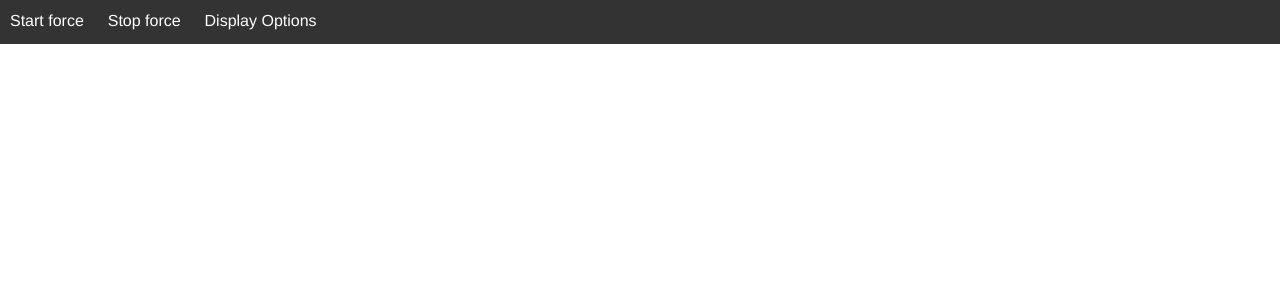
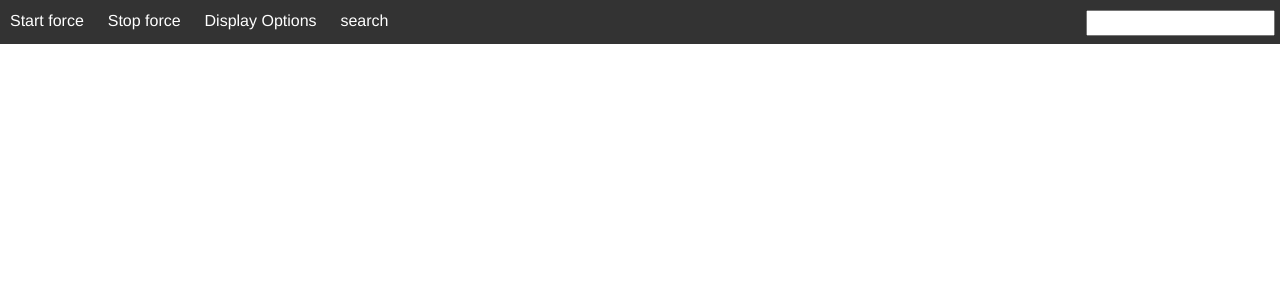
Before and after one commit to Jungalist/funel, a Django app: template d3/templates/d3/graph.html in a window 1280 px wide. Shown: the top 300 px of the page. Run offline with Django 3.2, Linux system fonts and the light colour scheme; the template is opened without the code that fills it: most values are stand-ins (such as "Sample title", 1, 10 or a date in 2020); some libraries are stand-ins or nearby versions.

Commit message:
Searching nodes by name works

```diff
--- a/d3/templates/d3/graph.html
+++ b/d3/templates/d3/graph.html
@@ -20,7 +20,11 @@
         stroke-width: 2 px;
     }
 
-
+    .hi-node {
+        fill: red;
+        stroke: blue;
+        stroke-width: 4 px;
+    }
 
     .link {
         stroke: #777;
@@ -29,7 +33,7 @@
 
     .hi-link {
         stroke:red;
-        stroke-width: 2px;
+        stroke-width: 4px;
     }
 
     svg {
@@ -91,6 +95,12 @@
         color: black;
     }
 
+    .search {
+        margin-top:10px;
+        margin-right:5px;
+        float:right;
+    }
+
     </style>
 
     <body>
@@ -105,6 +115,8 @@
                 <button type="button">Dropdown</button>
               </div>
             </div>
+            <input type="text" id="search" class="search">
+            <button type="submit" id="searchbtn">search</button>
 
         </div>
 
@@ -136,13 +148,13 @@
                 for (var i = 0; i < data.nodes.length; i++){
                     data.nodes[i].x = posX(positions.positions[i].x);
                     data.nodes[i].y = posY(positions.positions[i].y);
-                    //data.nodes[i].fixed = true;
+                    data.nodes[i].fixed = true;
                 }
 
                 var force = d3.layout.force()
                     .size([width, height])
-                    .charge(-400)
-                    .linkDistance(40)
+                    .charge(-150)
+                    .linkDistance(30)
                     .on("tick", tick);
 
                 var drag = force.drag()
@@ -170,11 +182,6 @@
                 var link = svg.selectAll(".link"),
                     node = svg.selectAll(".node");
 
-
-
-
-
-
             force
                   .nodes(data.nodes)
                   .links(data.links)
@@ -191,21 +198,25 @@
                   .on("dblclick", dblclick)
                   .call(drag)
                   .on("mouseover", function (d) {
-                        link.style('stroke-width', function(s) {
+                        link.classed("hi-link", function(s){
                             if (d === s.source || d === s.target){
-                                return 4;
+                                return true;
                             }
                             else {
-                                return 2;
+                                return false;
                             }
                         });
+
+
+                    })
+                  .on('mouseout', function() {
+                      link.classed("hi-link", false);
                     });
 
-                  // Set the stroke width back to normal when mouse leaves the node.
-                    svg.selectAll(".node").on('mouseout', function() {
-                      link.style('stroke-width', 2);
+                   node.append("title")
+                    .text(function(d) {
+                        return d.name;
                     });
-
 
 //------------------------------------------------------------------------------------------------------
 
@@ -242,6 +253,26 @@
                         .remove();
                 }
 
+                function search() {
+                    var searched = $("#search").val();
+                    var found = node.filter(function(d){
+                        if(d.name == searched){
+                            return this;
+                        }})
+                        .classed("hi-node", true)
+                        .attr("r", 10);
+                    if (found == 0){
+                        alert("Sorry, that node is not in the graph. It didn't have any connections.");
+                    }
+                }
+
+                $("#searchbtn").click(function() {
+                    node
+                        .classed("hi-node", false)
+                        .attr("r", r);
+                    search();
+                });
+
                 //Start force
                 $("#start-force").click(function() {
                     node.classed('fixed', function(d) { return d['fixed'] = false; });
```
